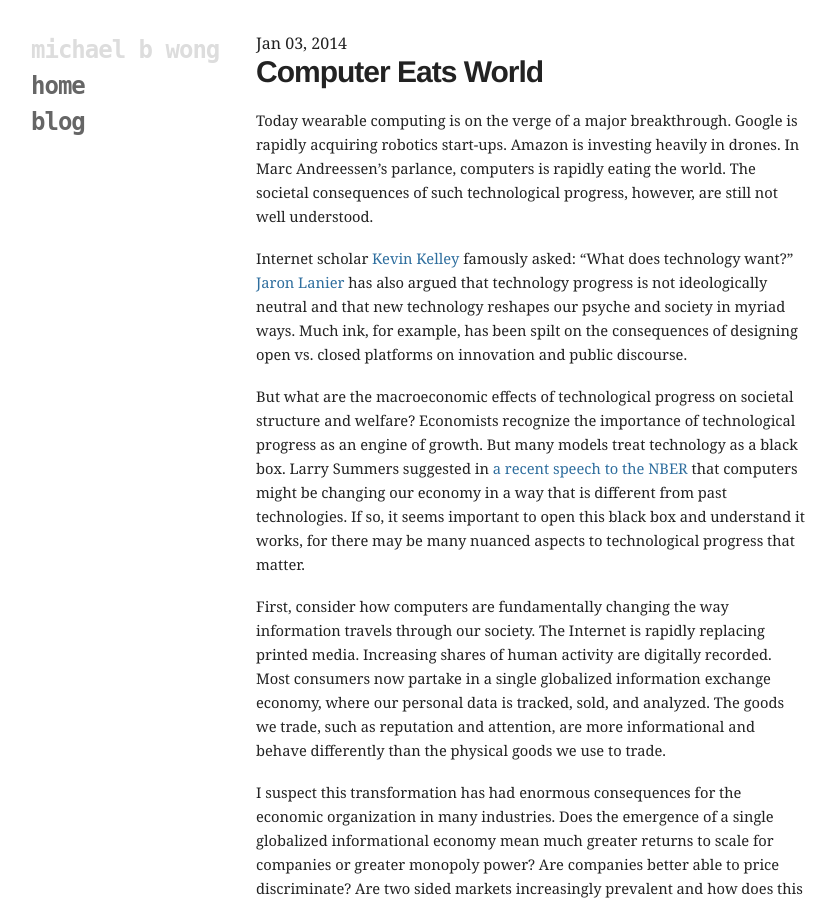
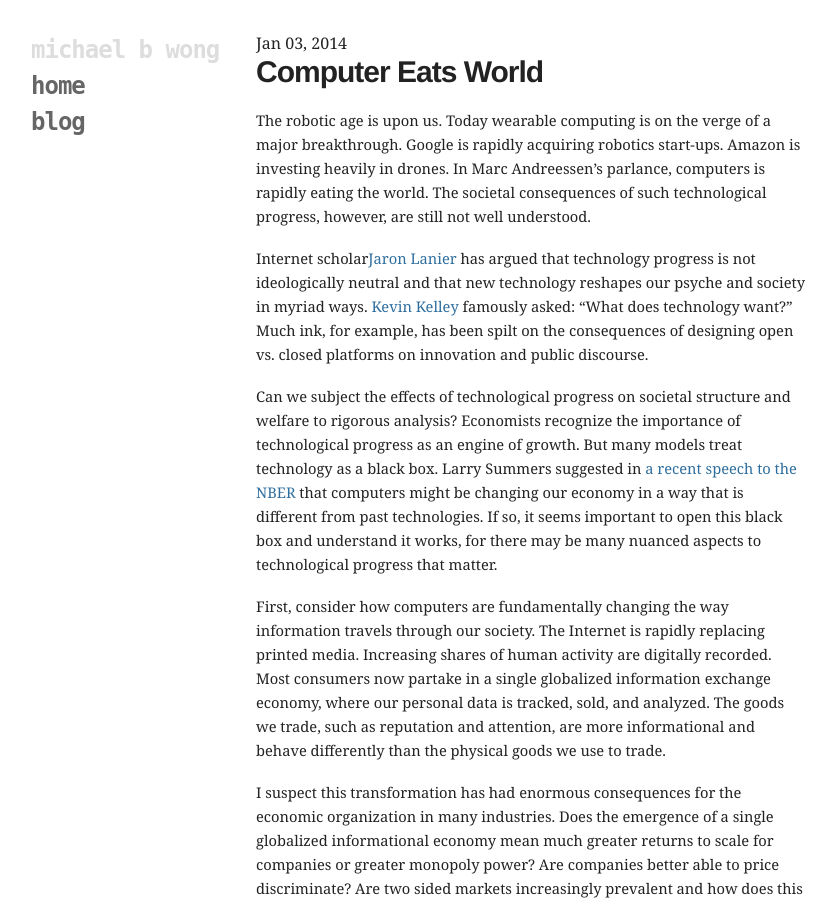
Before and after one commit to mbwong/mbwong.github.com, a Jekyll site: the page built from _posts/2013/2014-1-3-computer.md, in a window 1280 px wide and 900 px high. Shown: the whole window, without its empty margins (94-929 px from the left). Built offline with Jekyll 4.4.1, drawn with Linux system fonts in a browser that asks for light colours.

Commit message:
Update 2014-1-3-computer.md

```diff
--- a/_posts/2013/2014-1-3-computer.md
+++ b/_posts/2013/2014-1-3-computer.md
@@ -6,14 +6,14 @@ layout: post
 
 #Computer Eats World
 
-Today wearable computing is on the verge of a major breakthrough. Google is rapidly acquiring robotics start-ups. Amazon is investing heavily in drones. In Marc Andreessen's parlance, computers is rapidly eating the world. The societal consequences of such technological progress, however, are still not well understood.
+The robotic age is upon us. Today wearable computing is on the verge of a major breakthrough. Google is rapidly acquiring robotics start-ups. Amazon is investing heavily in drones. In Marc Andreessen's parlance, computers is rapidly eating the world. The societal consequences of such technological progress, however, are still not well understood.
 
-Internet scholar [Kevin Kelley][kelley] famously asked: "What does technology want?"  [Jaron Lanier][lainer] has also argued that technology progress is not ideologically neutral and that new technology reshapes our psyche and society in myriad ways. Much ink, for example, has been spilt on the consequences of designing open vs. closed platforms on innovation and public discourse.
+Internet scholar[Jaron Lanier][lainer] has argued that technology progress is not ideologically neutral and that new technology reshapes our psyche and society in myriad ways. [Kevin Kelley][kelley] famously asked: "What does technology want?" Much ink, for example, has been spilt on the consequences of designing open vs. closed platforms on innovation and public discourse.
 
 [kelley]: http://www.radiolab.org/story/101024-idea-time-come/
 [lainer]: http://www.nybooks.com/articles/archives/2010/nov/25/generation-why/?pagination=false
 
-But what are the macroeconomic effects of technological progress on societal structure and welfare? Economists recognize the importance of technological progress as an engine of growth. But many models treat technology as a black box. Larry Summers suggested in [a recent speech to the NBER][summers] that computers might be changing our economy in a way that is different from past technologies. If so, it seems important to open this black box and understand it works, for there may be many nuanced aspects to technological progress that matter.
+Can we subject the effects of technological progress on societal structure and welfare to rigorous analysis? Economists recognize the importance of technological progress as an engine of growth. But many models treat technology as a black box. Larry Summers suggested in [a recent speech to the NBER][summers] that computers might be changing our economy in a way that is different from past technologies. If so, it seems important to open this black box and understand it works, for there may be many nuanced aspects to technological progress that matter.
 
 [summers]: http://www.nber.org/reporter/
 
```
